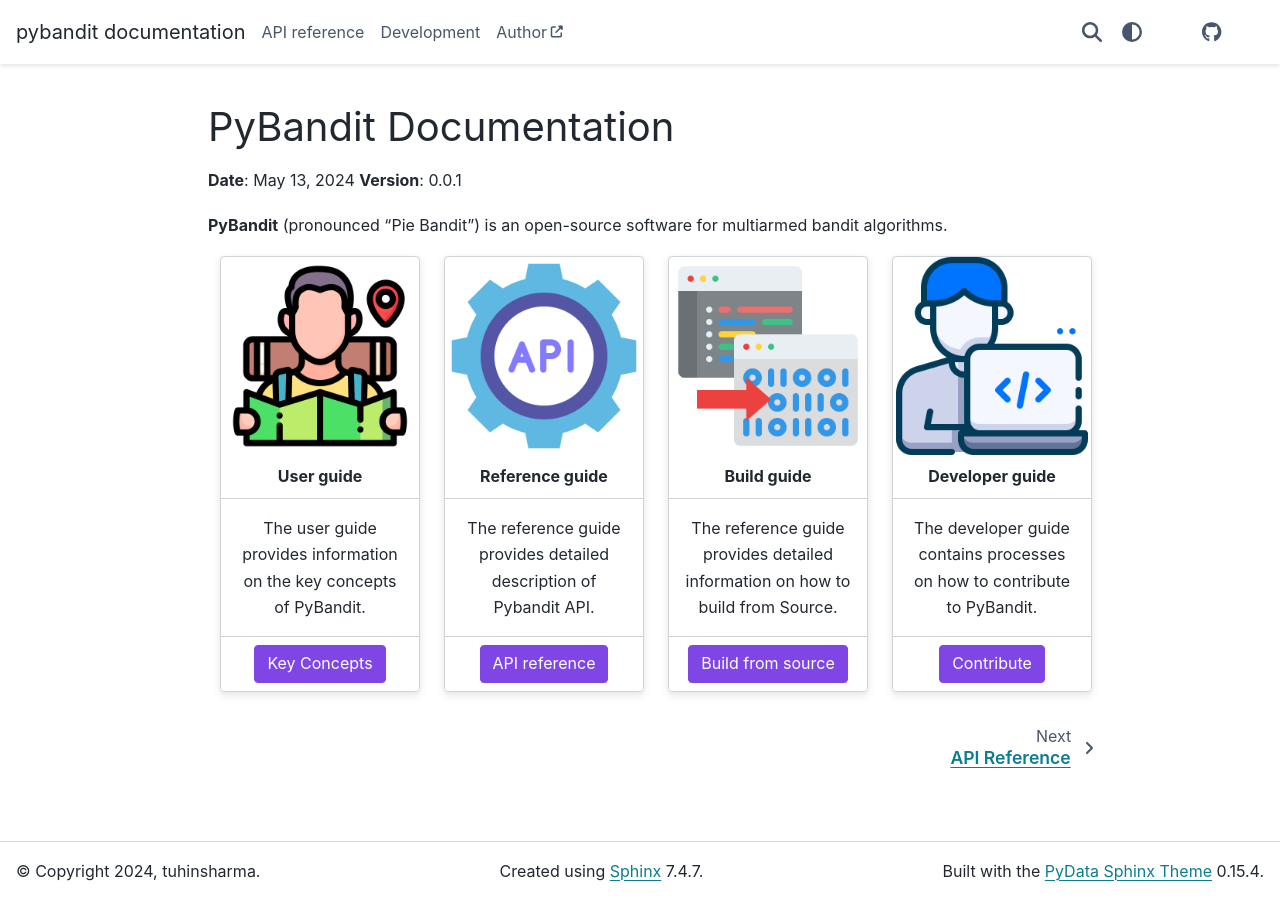
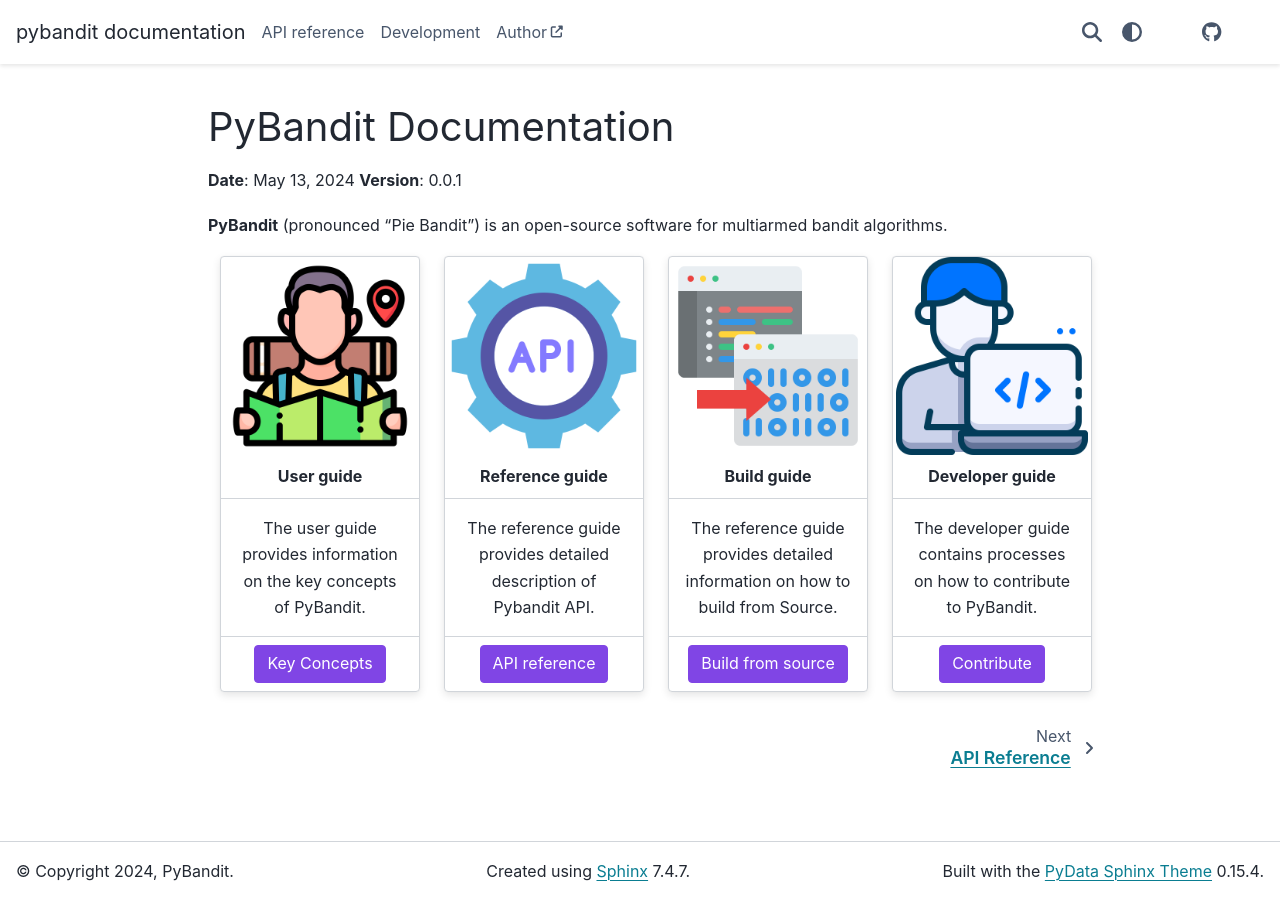
Before and after one commit to pybandit/pybandit, a Sphinx documentation site: the page built from doc/index.rst, in a window 1280 px wide. Built offline with Sphinx 7.4.7 and the PyData theme 0.15.4, drawn with Linux system fonts in a browser that asks for light colours.

Commit message:
FIX: change copyright to pybandit

```diff
--- a/doc/conf.py
+++ b/doc/conf.py
@@ -18,7 +18,7 @@ sys.path.insert(0, os.path.abspath("../pybandit"))
 # -- Project information -----------------------------------------------------
 
 project = "pybandit"
-copyright = "2024, tuhinsharma"
+copyright = "2024, PyBandit"
 author = "tuhinsharma121"
 
 # -- General configuration ---------------------------------------------------
```
